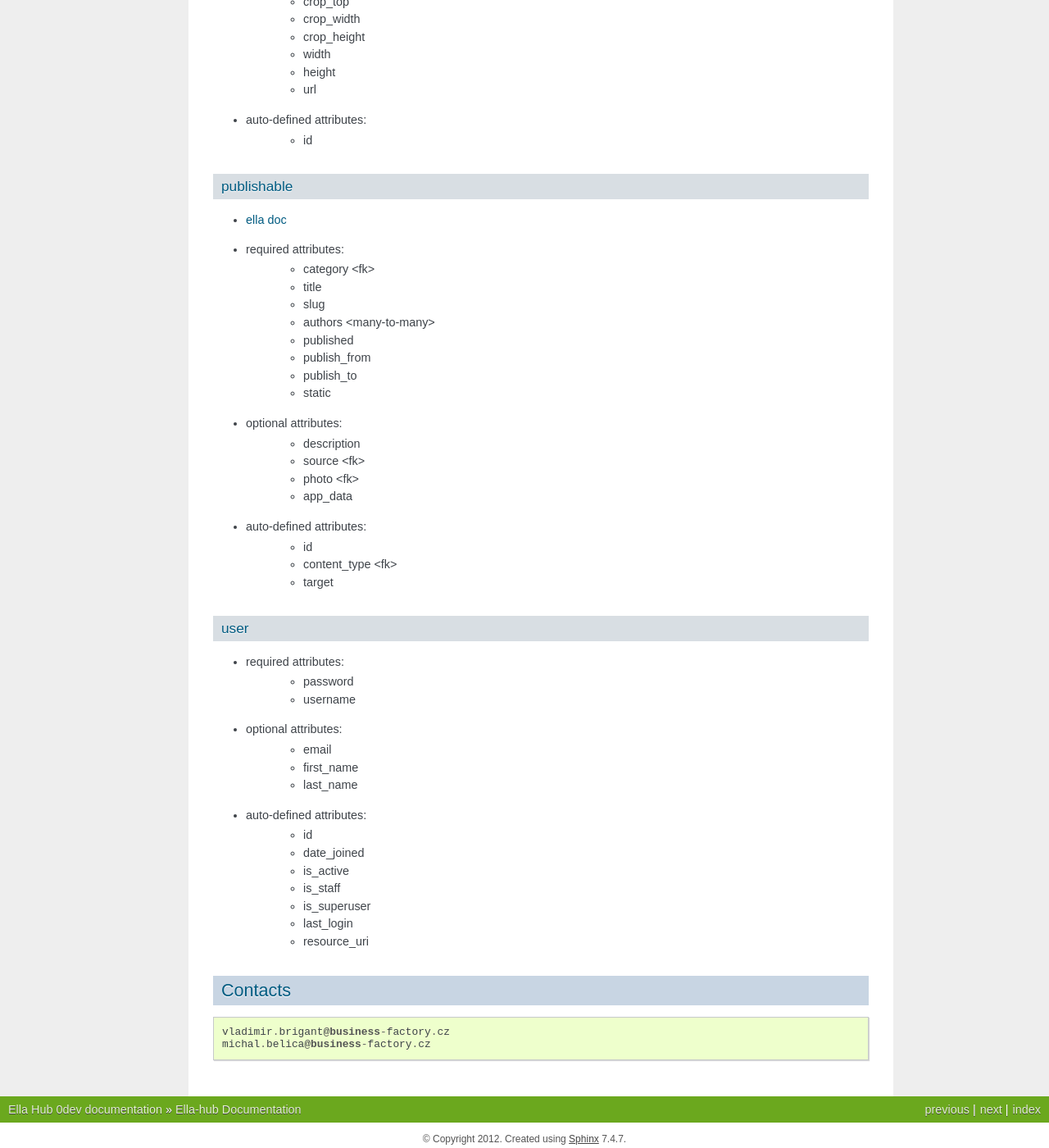
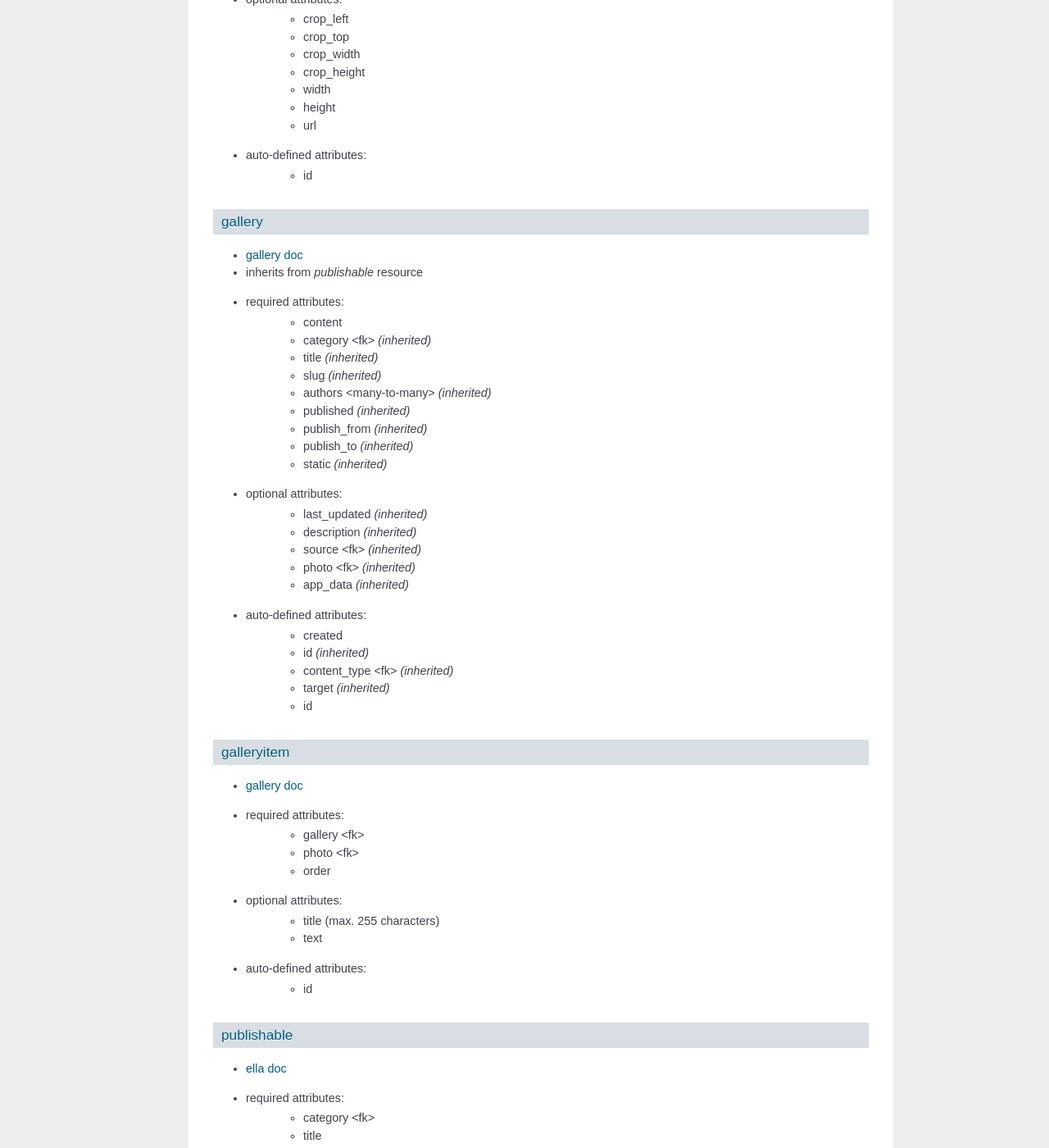
Before and after one commit to SanomaCZ/ella-hub, a Sphinx documentation site: the page built from doc/api.rst, in a window 1280 px wide and 1400 px high, scrolled down 11306 px. Shown: the whole window at 82% size. Built offline with Sphinx 7.4.7, drawn with Linux system fonts in a browser that asks for light colours; some of the changed text lies outside the part shown.

Commit message:
Added resources related to Gallery

```diff
--- a/doc/api.rst
+++ b/doc/api.rst
@@ -697,6 +697,66 @@ https://github.com/toastdriven/django-tastypie/issues/307, so format may be spec
 
 
 
+gallery
+-------
+- `gallery doc`__
+- inherits from `publishable` resource
+
+__ https://github.com/ella/ella-galleries/blob/master/ella_galleries/models.py
+
+
+- required attributes:
+	- content
+
+	- category <fk> *(inherited)*
+	- title *(inherited)*
+	- slug *(inherited)*
+	- authors <many-to-many> *(inherited)*
+	- published *(inherited)*
+	- publish_from *(inherited)*
+	- publish_to *(inherited)*
+	- static *(inherited)*
+
+- optional attributes:
+	- last_updated *(inherited)*
+	- description *(inherited)*
+	- source <fk> *(inherited)*
+	- photo <fk> *(inherited)*
+	- app_data *(inherited)*
+
+- auto-defined attributes:
+	- created
+
+	- id *(inherited)*
+	- content_type <fk> *(inherited)*
+	- target *(inherited)*
+	- id
+
+
+
+
+galleryitem
+-----------
+- `gallery doc`__
+
+__ https://github.com/ella/ella-galleries/blob/master/ella_galleries/models.py
+
+
+- required attributes:
+	- gallery <fk>
+	- photo <fk>
+	- order
+
+- optional attributes:
+	- title (max. 255 characters)
+	- text
+
+- auto-defined attributes:
+	- id
+
+
+
+
 publishable
 -----------
 - `ella doc`__
```
